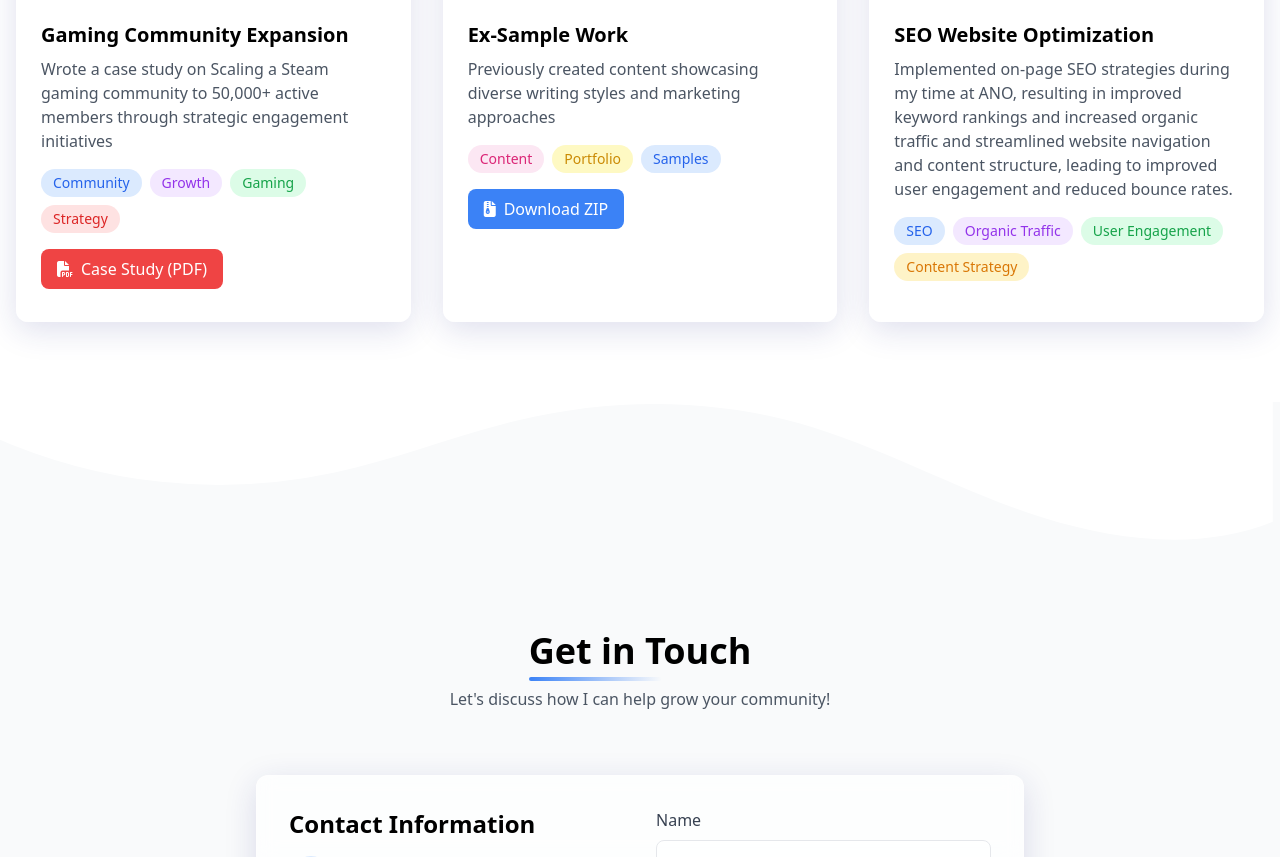
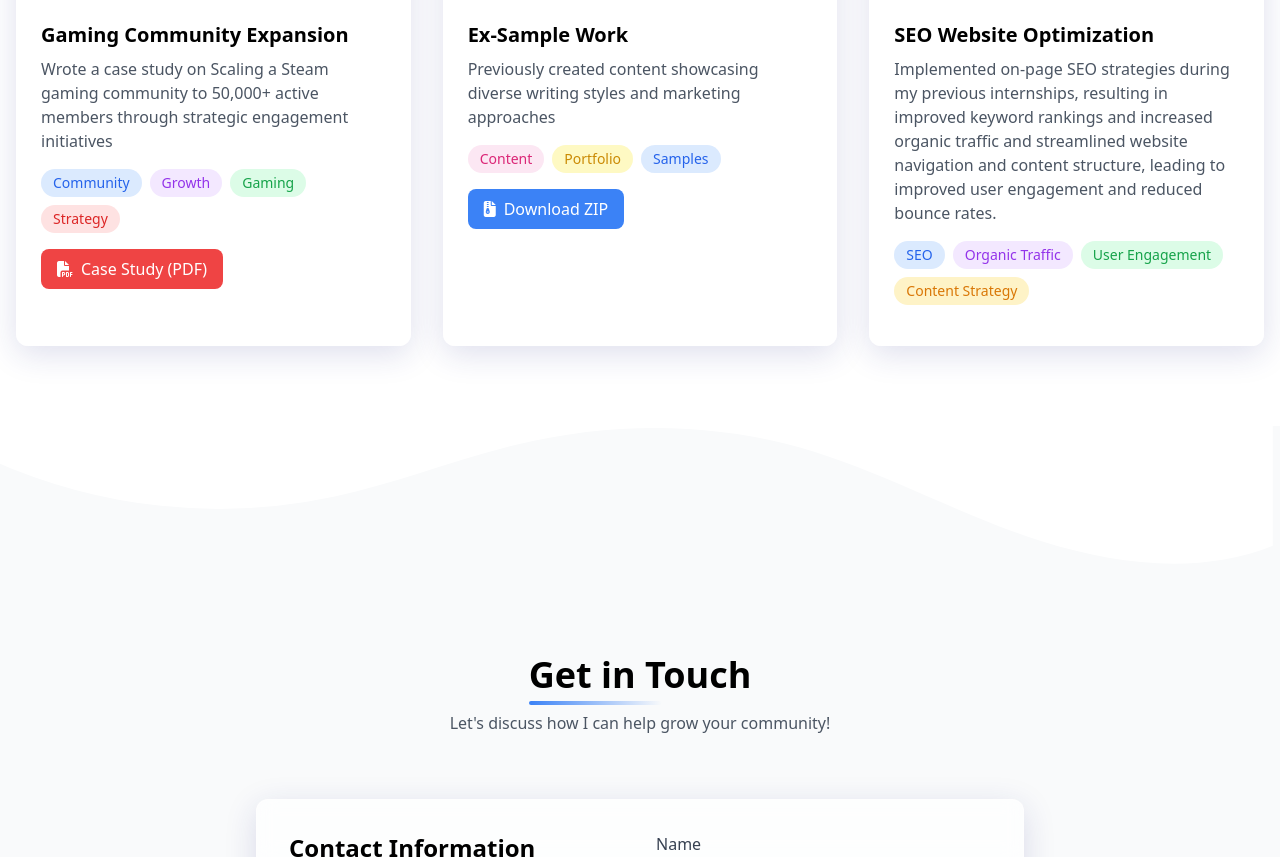
Before and after one commit to Zangaleua/Protfolio-Temp-3, a plain HTML site: page index.html in a window 1280 px wide. Shown: the part 3065-3922 px from the top of the page. Drawn offline with nearby package versions, Linux system fonts and the light colour scheme.

Commit message:
Update index.html

```diff
--- a/index.html
+++ b/index.html
@@ -962,7 +962,7 @@
                 </div>
                 <div class="p-6">
                     <h3 class="text-xl font-bold mb-2">SEO Website Optimization</h3>
-                    <p class="text-gray-600 mb-4">Implemented on-page SEO strategies during my time at ANO, resulting in improved keyword rankings and increased organic traffic and streamlined website navigation and content structure, leading to improved user engagement and reduced bounce rates.</p>
+                    <p class="text-gray-600 mb-4">Implemented on-page SEO strategies during my previous internships, resulting in improved keyword rankings and increased organic traffic and streamlined website navigation and content structure, leading to improved user engagement and reduced bounce rates.</p>
                     <div class="flex flex-wrap gap-2 mb-4">
                         <span class="px-3 py-1 bg-blue-100 text-blue-600 rounded-full text-sm">SEO</span>
                         <span class="px-3 py-1 bg-purple-100 text-purple-600 rounded-full text-sm">Organic Traffic</span>
```
